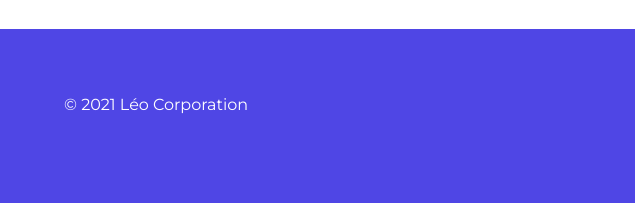
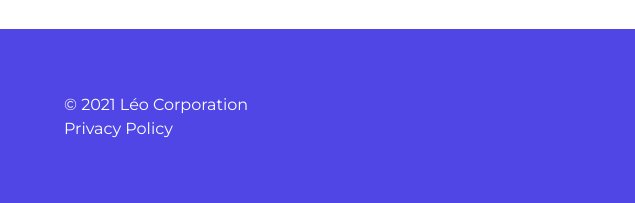
Before and after one commit to Leo-Corporation/Leo-Corporation-Web, a plain HTML site: page docs/index.html in a window 1280 px wide. Shown: the part 1695-1898 px from the top of the page, 0-635 px from the left. Drawn offline with nearby package versions, Linux system fonts and the light colour scheme.

Commit message:
Added link to privacy policy

```diff
--- a/docs/index.html
+++ b/docs/index.html
@@ -136,7 +136,10 @@
     </div>
 
     <footer class="grid grid-cols-1 sm:grid-cols-2 p-16 bg-indigo-600 text-white">
-        <p id="copyright">© Léo Corporation</p>
+        <div class="grid grid-rows-3">
+            <p id="copyright">© Léo Corporation</p>
+            <a href="https://privacy.leocorporation.dev/" class="hover:underline">Privacy Policy</a>
+        </div>
         <div id="social-networks" class="grid grid-rows-3 mt-4 sm:mt-0">
             <a href="https://github.com/Leo-Corporation/" class="flex flex-row items-center">
                 <img class="h-6 mr-5" src="https://img.icons8.com/fluent-systems-filled/48/FFFFFF/github.png" />
```
Also changed, not shown: docs/labs.html (+4 -1 lines), docs/popular.html (+4 -1 lines), docs/store.html (+4 -1 lines), docs/xalyus-store.html (+4 -1 lines).
